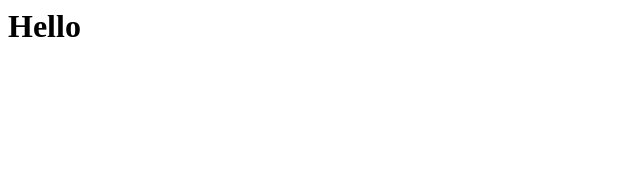
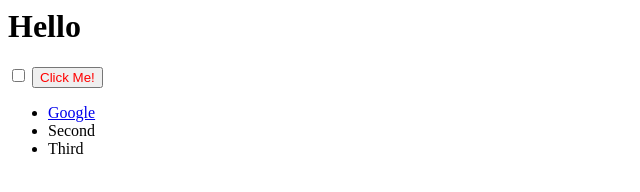
Before and after one commit to aj112358/web-development-learning, a plain HTML site: page DOM/index.html in a window 1280 px wide. Shown: the whole page, without its empty margins (0-640 px from the left). Drawn offline with Linux system fonts and the light colour scheme.

Commit message:
looking into basics of DOM manipulation

```diff
--- a/DOM/index.html
+++ b/DOM/index.html
@@ -6,16 +6,19 @@
     <title>My Website</title>
     <link rel="stylesheet" href="styles.css">
 </head>
-<body onload="alert('Sup');">
+<body>
     <h1>Hello</h1>
 
+    <input type="checkbox" name="" id="">
 
-    <script type="text/javascript">
-        alert("Dawg");
-    </script>
+    <button style="color:red;">Click Me!</button>
 
-
-    <script src="index.js"></script>
-
+    <ul>
+        <li class="list">
+            <a href="https://www.google.ca">Google</a>
+        </li>
+        <li class="list">Second</li>
+        <li class="list">Third</li>
+    </ul>
 </body>
 </html>
--- a/DOM/index.js
+++ /dev/null
@@ -1 +0,0 @@
-alert("Bro");
```
